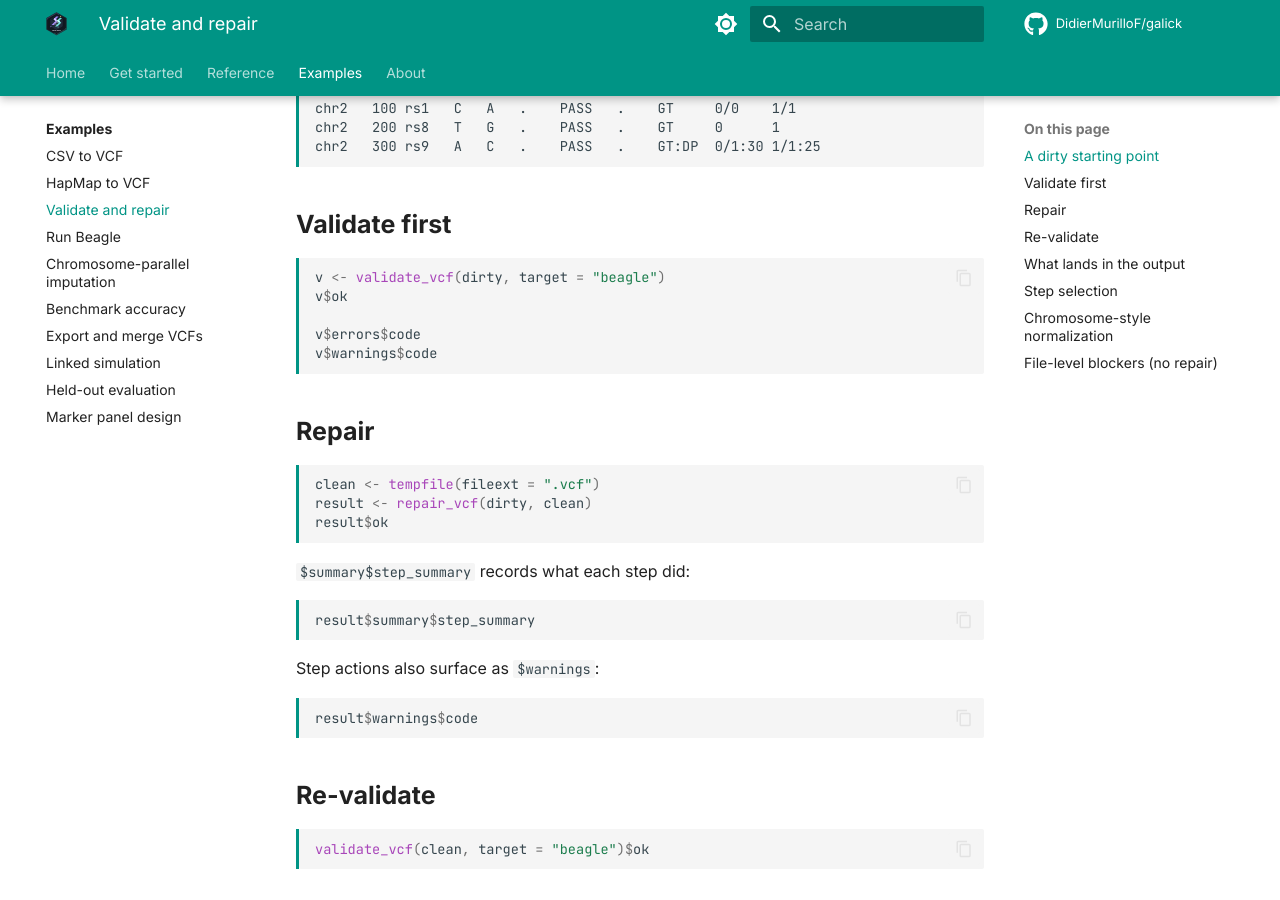
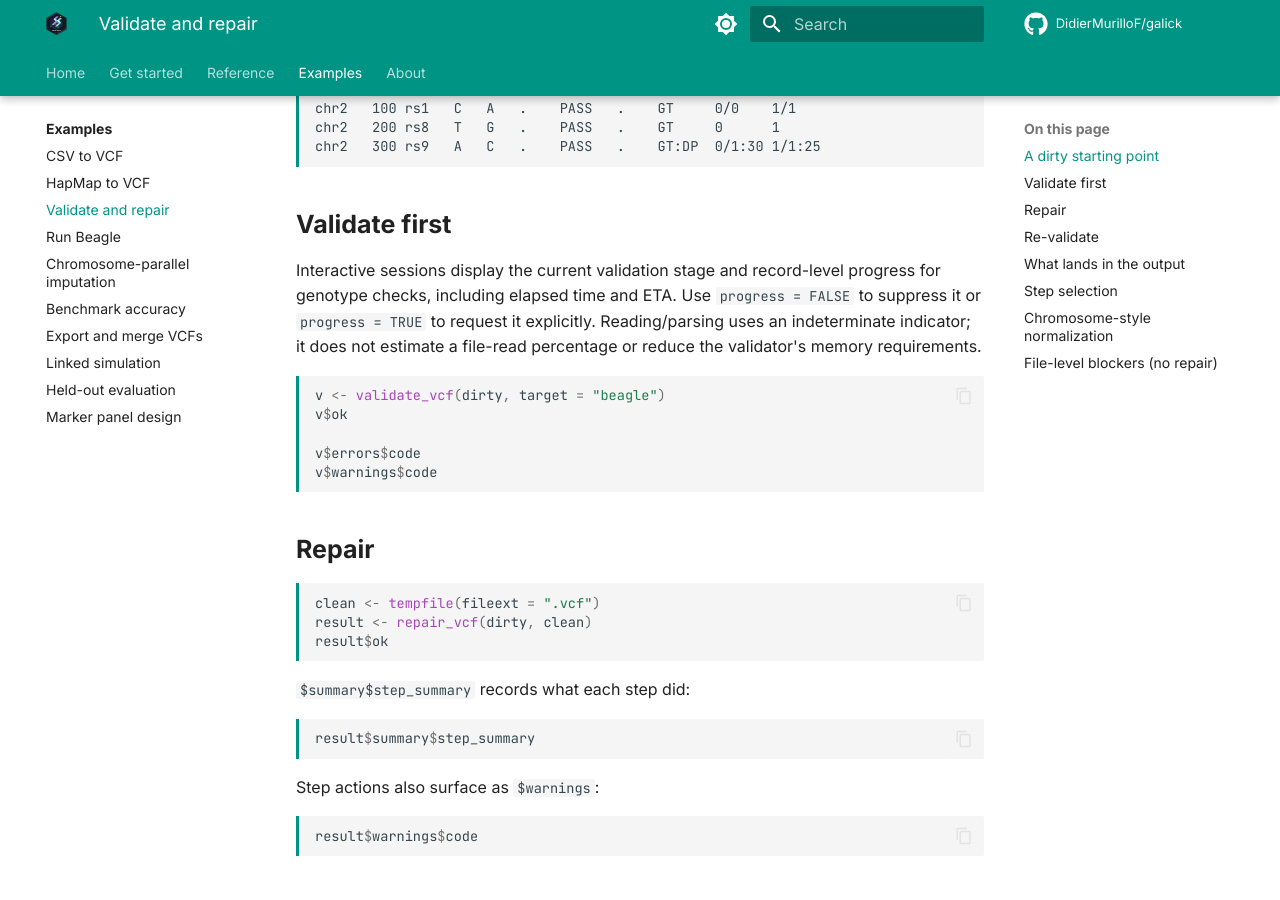
Before and after one commit to NDSU-AGDA/galick, an MkDocs documentation site: the page built from docs/examples/validate-and-repair.md, in a window 1280 px wide and 900 px high, scrolled down 671 px. Built offline with MkDocs 1.6.1 and Material for MkDocs 9.7.7, drawn with Linux system fonts in a browser that asks for light colours; comment, search, counter and statistics services are not loaded.

Commit message:
Add interactive progress reporting to VCF validation

````diff
--- a/docs/examples/validate-and-repair.md
+++ b/docs/examples/validate-and-repair.md
@@ -33,6 +33,12 @@ chr2   300 rs9   A   C   .    PASS   .    GT:DP  0/1:30 1/1:25
 ```
 
 ## Validate first
+
+Interactive sessions display the current validation stage and record-level
+progress for genotype checks, including elapsed time and ETA. Use
+`progress = FALSE` to suppress it or `progress = TRUE` to request it explicitly.
+Reading/parsing uses an indeterminate indicator; it does not estimate a file-read
+percentage or reduce the validator's memory requirements.
 
 ```r
 v <- validate_vcf(dirty, target = "beagle")
````
Also changed, not shown: NEWS.md (+6 -0 lines), docs/reference/api.md (+2 -1 lines), 3 other files.
